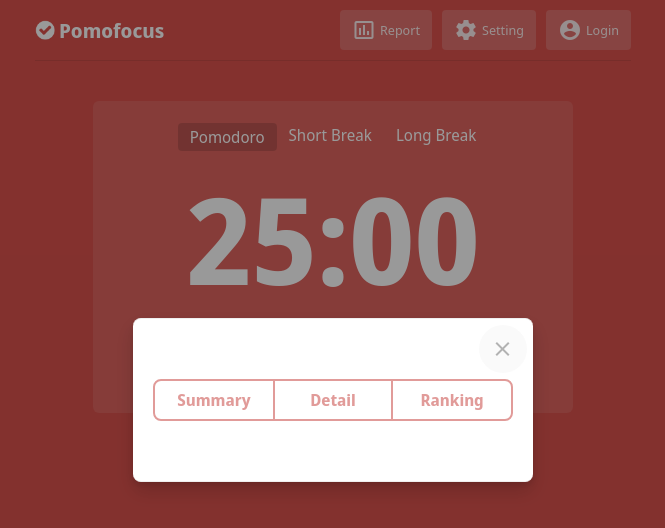
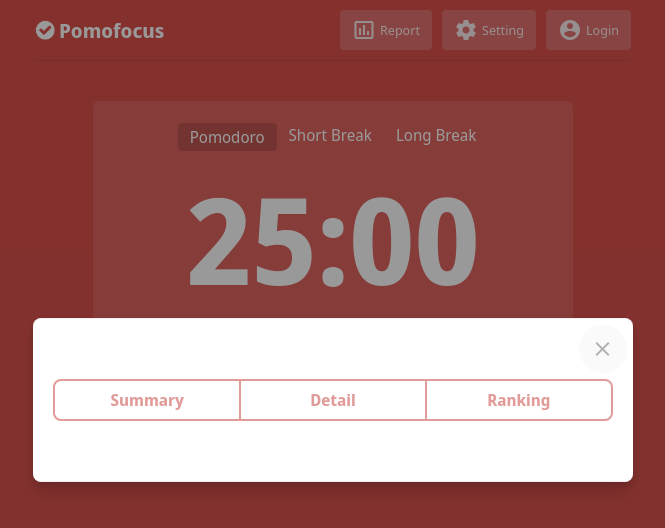
Before and after one commit to arielnmagno/pomodoro, a React (Create React App) app: page /report in a window 1280 px wide. Shown: the top 528 px of the page, without its empty margins (307-972 px from the left). Built offline with nearby package versions, Linux system fonts and the light colour scheme.

Commit message:
Fix modal sizes

```diff
--- a/src/components/EmailLogin.js
+++ b/src/components/EmailLogin.js
@@ -5,7 +5,7 @@
 
 export default function EmailLogin() {
   return (
-    <Modal>
+    <Modal className={classes.modal}>
       <div className={classes.container}>
         <h2 className={classes.title}>Pease Input Your Email</h2>
         <div className={classes.input}>
--- a/src/components/EmailLogin.module.css
+++ b/src/components/EmailLogin.module.css
@@ -1,3 +1,7 @@
+.modal {
+  max-width: 30rem;
+}
+
 .container {
   padding: 1.25rem;
 }
--- a/src/components/Modal.js
+++ b/src/components/Modal.js
@@ -1,9 +1,10 @@
+import clsx from "clsx";
 import { useEffect, useRef } from "react";
 import { useHistory } from "react-router";
 import Icon from "./Icon";
 import classes from "./Modal.module.css";
 
-export default function Modal({ children }) {
+export default function Modal({ children, className }) {
   const modalRef = useRef(null);
   const history = useHistory();
   const back = (e) => {
@@ -25,8 +26,8 @@
   return (
     <div className={classes.container}>
       <div className={classes.overlay} />
-      <div className={classes.modal} ref={modalRef}>
-        <div className={classes.content}>{children}</div>
+      <div className={clsx(classes.modal, className)} ref={modalRef}>
+        {children}
         <button className={classes.closeButton} onClick={back}>
           <Icon name="close" />
         </button>
--- a/src/components/Report.js
+++ b/src/components/Report.js
@@ -30,7 +30,7 @@
 
 export default function Report() {
   return (
-    <Modal>
+    <Modal className={classes.modal}>
       <div className={classes.container}>
         <TabBar />
       </div>
--- a/src/components/Report.module.css
+++ b/src/components/Report.module.css
@@ -1,3 +1,7 @@
+.modal {
+  max-width: 37.5rem;
+}
+
 .container {
   padding: 1.25rem;
   --tab-color: rgb(225, 155, 153);
```
